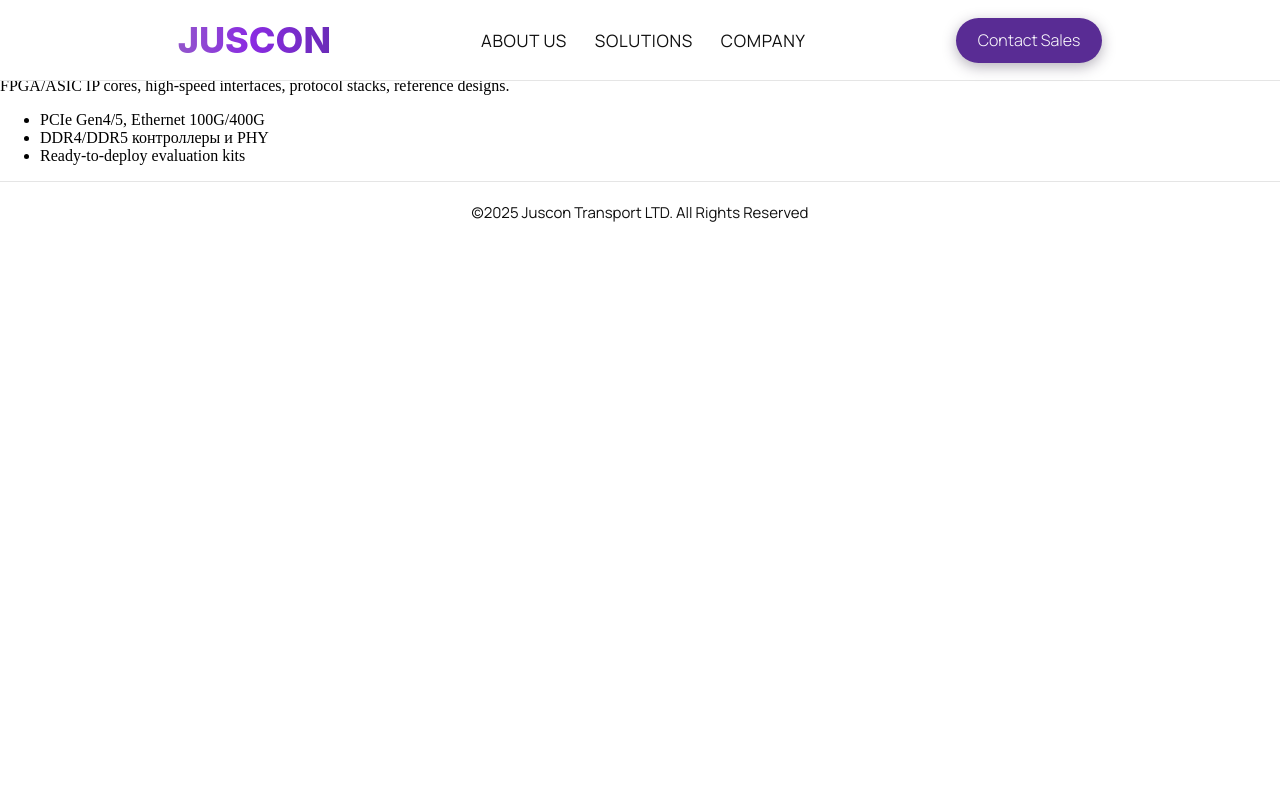
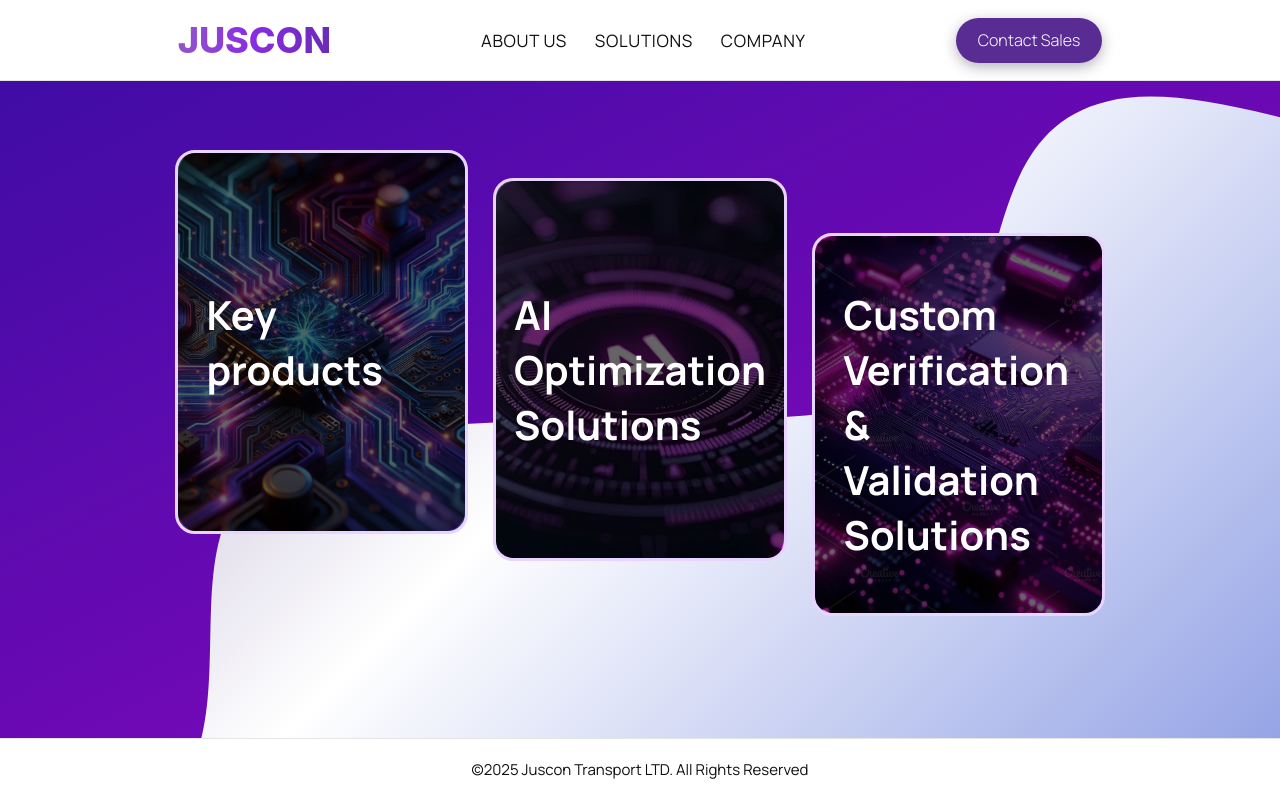
Before and after one commit to blyaka/Juscon-Transport-LTD, a Django app: page /solutions/ in a window 1280 px wide. Run offline with Django 4.2, Linux system fonts and the light colour scheme; some web fonts are replaced.

Commit message:
solution (not all)

```diff
--- a/app/static/css/solutions.css
+++ b/app/static/css/solutions.css
@@ -1,133 +1,232 @@
-/* .background {
+.solutions-wrapper {
+    min-height: calc(100vh - 200px);
+    display: flex;
+    flex-direction: column;
+    padding: 40px 20px 0px 20px;
+    box-sizing: border-box;
+}
+
+.card-container {
+    display: flex;
+    justify-content: center;
+    align-items: baseline;
+    gap: 25px;
+    margin: 110px auto;
+}
+
+.card2 {
+    width: 230px;
+    height: 320px;
+    border-radius: 20px;
+    background: #e4b0fba8;
+    position: relative;
+    padding: 1.8rem;
+    border: 3px solid #e8d5ff;
+    transition: 0.5s ease-out;
+    overflow: visible;
+    background-size: cover;
+    background-position: center;
+}
+
+.card2:nth-child(1) {
+    background-image: url('/static/image/5045ecb1f507be144aeb4a3b6fc97863.jpg');
+}
+
+.card2:nth-child(2) {
+    background-image: url('/static/image/5685a7c9c5d2f1279800be672d97e1ce.jpg');
+}
+
+.card2:nth-child(3) {
+    background-image: url('/static/image/a7a2e65f1c67417deca0eb265cd3c690.jpg');
+}
+
+.card2::before {
+    content: '';
+    position: absolute;
+    top: 0;
+    left: 0;
+    width: 100%;
+    height: 100%;
+    background-color: rgba(0, 0, 0, 0.6);
+    border-radius: 20px;
+    z-index: 1;
+}
+
+.card-details {
+    color: rgb(255, 255, 255);
+    height: 100%;
+    gap: .5em;
+    display: grid;
+    place-content: center;
+    position: relative;
+    z-index: 2;
+}
+
+.card-button {
+    transform: translate(-50%, 125%);
+    width: 60%;
+    border-radius: 30px;
+    border: none;
+    background-color: #633e97;
+    color: #ffffff;
+    font-size: 18px;
+    font-family: var(--font-family-text);
+    padding: 12px 18px;
+    position: absolute;
+    left: 50%;
+    bottom: 0;
+    opacity: 0;
+    transition: 0.3s ease-out;
+    z-index: 2;
+}
+
+.text-title {
+    font-size: 40px;
+    font-family: var(--font-family-text);
+    font-weight: 700;
+}
+
+.card2:hover {
+    border-color: #3a2066c4;
+    box-shadow:
+        0 12px 40px rgba(137, 43, 226, 0.726),
+        0 0 0 1px rgba(138, 43, 226, 0.2),
+        inset 0 0 20px rgba(138, 43, 226, 0.1);
+    transform: translateY(-4px);
+
+}
+
+.card2:hover .card-button {
+    transform: translate(-50%, 50%);
+    opacity: 1;
+    box-shadow:
+        0 8px 25px rgba(138, 43, 226, 0.4),
+        0 0 20px rgba(138, 43, 226, 0.3),
+        0 0 0 1px rgba(255, 255, 255, 0.3) inset;
+    background: linear-gradient(135deg, #684c95 0%, #7746a5 100%);
+}
+
+.popup-overlay {
+    display: none;
+    position: fixed;
+    top: 0;
+    left: 0;
+    width: 100%;
+    height: 100%;
+    background-color: rgba(0, 0, 0, 0.6);
+    z-index: 1000;
+    justify-content: center;
+    align-items: center;
+}
+
+.popup {
+    padding: 40px;
+    border-radius: 18px;
+    max-width: 700px;
+    width: 100%;
+    max-height: 90vh;
+    height: auto;
+    overflow-y: auto;
+    position: relative;
+    box-shadow: 0 20px 60px rgba(0, 0, 0, 0.4);
+    display: flex;
+    flex-direction: column;
+    box-sizing: border-box;
+    backdrop-filter: blur(10px);
+    background-color: rgba(255, 255, 255, 0.741);
+    transition: 0.3s ease-out;
+    scrollbar-width: thin;
+    scrollbar-color: #967dae rgba(255, 255, 255, 0);
+}
+
+.popup:hover {
+    transform: translateY(-3px);
+}
+
+.popup-content {
+    flex: 1;
+    overflow-y: auto;
+    max-height: none;
+}
+
+.popup-content h2 {
+    font-family: var(--font-family-text);
+    font-weight: 700;
+    font-size: 30px;
+    color: #280053;
+    margin: 0 0 24px 0;
+    text-align: center;
+    letter-spacing: 0.02em;
+}
+
+.popup-content p {
+    font-family: var(--font-family-text);
+    font-weight: 600;
+    font-size: 22px;
+    color: #451071;
+    margin: 0 0 10px 0;
+    line-height: 1.3;
+    text-align: left;
+    padding-left: 20px;
+}
+
+.popup-content ul {
+    list-style: none;
+    padding-left: 0;
+    margin: 0 0 20px 0;
+}
+
+.popup-content li {
+    font-family: var(--font-family-text);
+    font-weight: 300;
+    font-size: 20px;
+    color: #290f40;
+    padding: 5px 10px 5px 20px;
+    position: relative;
+    line-height: 1.3;
+    transition: color 0.2s ease;
+}
+
+.close-button {
+    position: absolute;
+    top: 10px;
+    right: 10px;
+    font-size: 30px;
+    cursor: pointer;
+    background: none;
+    border: none;
+}
+
+.popup-content {
+    margin-top: 20px;
+}
+
+
+
+.contact-blob2 {
     position: absolute;
     inset: 0;
     width: 100%;
     height: 100%;
-    background: white;
-    background: radial-gradient(125% 125% at 50% 10%, #fff 40%, #63e 100%);
-    z-index: -10;
+    z-index: -1;
+    pointer-events: none;
+    background: linear-gradient(135deg, #301375, #ffffff, #2342cb);
+    background-size: 200% 200%;
+    animation: gradientFlow 10s ease infinite;
 }
 
-
-html,
-body {
-    height: 100%;
-    margin: 0;
+@keyframes gradientFlow {
+    0% {
+        background-position: 50% 50%;
     }
 
-body {
-    display: flex;
-    flex-direction: column;
-    min-height: 100vh;
+    50% {
+        background-position: 60% 40%;
     }
 
-
-.page-wrapper {
-    flex: 1;
-    display: flex;
-    flex-direction: column;
-    align-items: center;
-    justify-content: flex-start;
+    100% {
+        background-position: 50% 50%;
     }
-
-
-.hero-cta {
-    padding-top: 120px;
-    padding-bottom: 60px;
-    display: flex;
-    justify-content: center;
-}
-
-
-.cta-row {
-    width: min(1120px, 92vw);
-    display: grid;
-    grid-template-columns: repeat(3, 1fr);
-    gap: clamp(12px, 2.2vw, 24px);
-}
-
-
-.hero-btn {
-    --purp: #6633ee;
-    --txt: #1f1147;
-
-    display: flex;
-    align-items: center;
-    justify-content: center;
-
-    height: 72px;
-    padding-inline: 28px;
-    border-radius: 999px;
-
-    background: rgba(215, 190, 255, 0.14);
-
-    border: 1px solid rgba(255, 255, 255, .35);
-    box-shadow: 0 8px 26px rgba(102, 51, 238, .18), inset 0 1px 0 rgba(255, 255, 255, .35);
-    backdrop-filter: saturate(140%) blur(6px);
-
-
-
-    font-size: 17px;
-    font-weight: 400;
-    color: var(--txt);
-    text-align: center;
-    text-decoration: none;
-    letter-spacing: .2px;
-    font-family: var(--font-family-text);
-
-    transition: transform .25s ease, box-shadow .25s ease, background .25s ease, border-color .25s ease;
-    will-change: transform, box-shadow;
-}
-
-.hero-btn:hover,
-.hero-btn:focus-visible {
-    background: rgba(215, 190, 255, 0.275);
-    border-color: rgba(255, 255, 255, 0.6);
-    transform: translateY(-2px);
-    box-shadow: 0 14px 34px rgba(102, 51, 238, .26), inset 0 1px 0 rgba(255, 255, 255, .6);
-    outline: none;
-}
-
-.hero-btn:active {
-    transform: translateY(0);
-    box-shadow: 0 8px 22px rgba(102, 51, 238, .22);
-}
-
-
-
-.info-block {
-    min-width: 1000px;
-    padding: 28px;
-    border-radius: 16px;
-    background: rgba(255, 255, 255, 0.18);
-    border: 1px solid rgba(255, 255, 255, 0.35);
-    box-shadow: 0 20px 60px rgba(102, 51, 238, 0.25), inset 0 1px 0 rgba(255, 255, 255, 0.5);
-    backdrop-filter: blur(12px) saturate(140%);
-    -webkit-backdrop-filter: blur(12px) saturate(140%);
-    transition: all 0.3s ease;
-    min-height: 220px;
-}
-
-
-.info-panel {
-    opacity: 0;
-    transform: translateY(8px);
-    transition: opacity .25s ease, transform .25s ease;
-}
-
-.info-panel.is-active {
-    opacity: 1;
-    transform: translateY(0);
-}
-
-.info-panel[hidden] {
-    display: none;
-}
-
-
-.info-block h3 {
-    margin-top: 0;
-    font: 700 20px/1.3 system-ui, sans-serif;
 }
 
 
--- a/app/static/css/style.css
+++ b/app/static/css/style.css
@@ -1,14 +1,18 @@
-html{
-    margin: 0;
-    padding: 0;
+html {
     height: 100%;
 }
 
 body {
+    display: flex;
+    flex-direction: column;
+    overflow-x: hidden;
+    min-height: 100vh;
     margin: 0;
     padding: 0;
-    height: 100%;
-    overflow-x: hidden;
+}
+
+#content {
+    flex: 1;
 }
 
 .site-header {
@@ -250,7 +254,6 @@ body {
     width: 42px;
     height: 42px;
     margin-bottom: 8px;
-    /* ближе к тексту */
     transition: transform .3s ease, filter .3s ease;
 }
 
@@ -625,6 +628,7 @@ body {
     padding: 20px 0;
     text-align: center;
     border-top: 1px solid rgba(0, 0, 0, 0.1);
+    margin-top: auto;
 }
 
 .site-footer p {
--- a/app/templates/solutions.html
+++ b/app/templates/solutions.html
@@ -4,103 +4,145 @@
 
 {% block content %}
 
+<div class="solutions-wrapper">
+    <div class="card-container">
+
+        <div class="card2">
+            <div class="card-details">
+                <p class="text-title">Key products</p>
+            </div>
+            <button class="card-button" onclick="openPopup('popup_1')">Learn more</button>
+        </div>
 
 
-<div class="background"></div>
+        <div class="card2">
+            <div class="card-details">
+                <p class="text-title">AI Optimization Solutions</p>
+            </div>
+            <button class="card-button" onclick="openPopup('popup_2')">Learn more</button>
+        </div>
 
-<!-- КНОПКИ ПОД ХЕДДЕРОМ -->
-<div class="page-wrapper">
-    <!-- КНОПКИ -->
-    <main class="hero-cta" id="top">
-        <div class="cta-row" role="tablist" aria-label="Solutions tabs">
-            <a class="hero-btn is-active" role="tab" aria-selected="true" id="tab-key" href="#key-products"
-                data-target="key-products">Key products</a>
+        <div class="card2">
+            <div class="card-details">
+                <p class="text-title">Custom Verification & Validation Solutions</p>
+            </div>
+            <button class="card-button" onclick="openPopup('popup_3')">Learn more</button>
+        </div>
 
-            <a class="hero-btn" role="tab" aria-selected="false" id="tab-ai" href="#ai-optimization"
-                data-target="ai-optimization">AI Optimization Solutions</a>
 
-            <a class="hero-btn" role="tab" aria-selected="false" id="tab-vnv" href="#vnv" data-target="vnv">Custom
-                Verification &amp; Validation Solutions</a>
-        </div>
-    </main>
+        <svg class="contact-blob2" viewBox="0 0 900 650" preserveAspectRatio="none" aria-hidden="true">
 
-    <div class="info-block">
-        <div class="info-panel is-active" id="panel-key-products">
-            <h3>Key products</h3>
-            <p>FPGA/ASIC IP cores, high-speed interfaces, protocol stacks, reference designs.</p>
+            <defs>
+                <linearGradient id="blobGrad2" x1="0%" y1="0%" x2="100%" y2="100%">
+                    <stop offset="0%" stop-color="#3a0ca3" />
+                    <stop offset="50%" stop-color="#7209b7" />
+                    <stop offset="100%" stop-color="#4361ee" />
+
+                    <animate attributeName="x1" values="0%;20%;0%" dur="20s" repeatCount="indefinite" />
+                    <animate attributeName="y1" values="0%;20%;0%" dur="20s" repeatCount="indefinite" />
+                    <animate attributeName="x2" values="100%;80%;100%" dur="20s" repeatCount="indefinite" />
+                    <animate attributeName="y2" values="100%;80%;100%" dur="20s" repeatCount="indefinite" />
+                </linearGradient>
+            </defs>
+
+            <path fill="url(#blobGrad2)"
+                d="M 1200,0 H 0 V 700 C 220,690 109.77385,490.08243 169.77385,400.08243 229.77385,310.08243 500,360 610,330 730,300 669.05363,112.18124 779.05363,82.18124 879.05363,52.18124 1120,210 1200,150 Z" />
+
+        </svg>
+
+    </div>
+</div>
+
+
+<div class="popup-overlay" id="popup_1">
+    <div class="popup">
+        <button class="close-button" onclick="closePopup('popup_1')">×</button>
+        <div class="popup-content">
+            <h2>Информация о продукте</h2>
             <ul>
-                <li>PCIe Gen4/5, Ethernet 100G/400G</li>
-                <li>DDR4/DDR5 контроллеры и PHY</li>
-                <li>Ready-to-deploy evaluation kits</li>
             </ul>
         </div>
+    </div>
+</div>
 
-        <div class="info-panel" id="panel-ai-optimization" hidden>
-            <h3>AI Optimization Solutions</h3>
 
-            <h4>Key Directions:</h4>
-            <ul class="styled-list">
-                <li>Automated data analysis and workflow efficiency tools powered by machine learning and deep learning
+<div class="popup-overlay" id="popup_2">
+    <div class="popup">
+        <button class="close-button" onclick="closePopup('popup_2')">×</button>
+        <div class="popup-content">
+            <h2>AI Optimization Solutions</h2>
+            <p>KEY DIRECTIONS:</p>
+            <ul>
+                <li>• Automated data analysis and workflow efficiency tools powered by machine learning and deep
+                    learning
                 </li>
-                <li>Intelligent forecasting, scenario modeling, and business process optimization</li>
-                <li>AI-based solutions for demand prediction, logistics routing, and resource allocation</li>
-                <li>Hyper-personalization technologies for marketing, sales, and customer engagement</li>
-                <li>AI-driven cybersecurity for proactive threat detection and risk management</li>
-                <li>Autonomous data-driven decision-making platforms</li>
-                <li>Tools for automating documentation and technical content creation (including code, analytics, and
-                    reporting)</li>
-                <li>Seamless integration of AI with existing BI and enterprise analytics systems</li>
+                <li>• Intelligent forecasting, scenario modeling, and business process optimization</li>
+                <li>• AI-based solutions for demand prediction, logistics routing, and resource allocation</li>
+                <li>• Hyper-personalization technologies for marketing, sales, and customer engagement</li>
+                <li>• AI-driven cybersecurity for proactive threat detection and risk management</li>
+                <li>• Autonomous data-driven decision-making platforms</li>
+                <li>• Tools for automating documentation and technical content creation (including code, analytics, and
+                    reporting) </li>
+                <li>• Seamless integration of AI with existing BI and enterprise analytics systems</li>
             </ul>
-
-            <h4>Benefits:</h4>
-            <ul class="styled-list">
-                <li>Significant cost and time savings due to process automation and reduced manual labor</li>
-                <li>Enhanced accuracy and speed of critical business decisions</li>
-                <li>Increased flexibility, adaptability, and scalability of operations</li>
-                <li>Improved customer satisfaction and retention through targeted personalization</li>
-                <li>Future-proof infrastructure supporting rapid adaptation to market and technology shifts</li>
+            <p>BENEFITS:</p>
+            <ul>
+                <li>• Significant cost and time savings due to process automation and reduced manual labor</li>
+                <li>• Enhanced accuracy and speed of critical business decisions</li>
+                <li>• Increased flexibility, adaptability, and scalability of operations</li>
+                <li>• Improved customer satisfaction and retention through targeted personalization</li>
+                <li>• Future-proof infrastructure supporting rapid adaptation to market and technology shifts</li>
             </ul>
         </div>
+    </div>
+</div>
 
-        <div class="info-panel" id="panel-vnv" hidden>
-            <h3>Custom Verification & Validation</h3>
-            <p>UVM testbenches, coverage-driven verification, CI regression.</p>
+
+<div class="popup-overlay" id="popup_3">
+    <div class="popup">
+        <button class="close-button" onclick="closePopup('popup_3')">×</button>
+        <div class="popup-content">
+            <h2>Custom Verification & Validation Solutions</h2>
+            <p>MAIN COMPONENTS:</p>
             <ul>
-                <li>SystemVerilog UVM, SVA</li>
-                <li>Emulation & prototyping flows</li>
-                <li>Compliance & interoperability labs</li>
+                <li>• AI-powered test automation for functional, regression, and load testing of hardware and software
+                    systems</li>
+                <li>• Scalable frameworks supporting both pre-silicon simulation and hardware-assisted verification</li>
+                <li>• User-defined validation metrics, customizable for enterprise workflows and industry requirements
+                <li>• Real-time monitoring, detailed logging, and analytics, for deep traceability and compliance
+                    reporting</li>
+                <li>• Comprehensive security validation, including penetration testing and cybersecurity threat
+                    detection
+                </li>
+                <li>• Model validation tools measuring accuracy, performance, and reproducibility across hardware and
+                    datasets</li>
+                <li>• Continuous integration with enterprise delivery pipelines and legacy verification environments
+                </li>
+                <li>• Application-specific extendability, including support for automotive, medical, telecom, financial,
+                    and cloud sectors</li>
+
+            </ul>
+            <p>VALUE DELIVERED:</p>
+            <ul>
+                <li>• Faster product launches, reduced cost overruns, and robust post-deployment stability</li>
+                <li>• Automated framework enables rapid scaling of projects from proof-of-concept to full production
+                </li>
+                <li>• Flexible architecture: microservices, APIs, and modular integration with existing infrastructure
+                </li>
+                <li>• Reliable certification</li>
             </ul>
         </div>
     </div>
 </div>
 
 <script>
-    document.addEventListener('DOMContentLoaded', () => {
-        const buttons = document.querySelectorAll('.hero-btn');
-        const panels = document.querySelectorAll('.info-panel');
+    function openPopup(popupId) {
+        document.getElementById(popupId).style.display = 'flex';
+    }
 
-        function showPanel(id) {
-            buttons.forEach(btn => {
-                btn.classList.toggle('is-active', btn.dataset.target === id);
-            });
-            panels.forEach(p => {
-                const active = p.id === 'panel-' + id;
-                p.hidden = !active;
-                p.classList.toggle('is-active', active);
-            });
-        }
-
-        buttons.forEach(btn => {
-            btn.addEventListener('click', e => {
-                e.preventDefault();
-                showPanel(btn.dataset.target);
-            });
-        });
-
-        // старт по первой кнопке
-        showPanel('key-products');
-    });
+    function closePopup(popupId) {
+        document.getElementById(popupId).style.display = 'none';
+    }
 </script>
 
-
 {% endblock content %}
```
Also changed, not shown: other parts of app/static/css/solutions.css (+98 -14 lines), app/static/image/5045ecb1f507be144aeb4a3b6fc97863.jpg (added), app/static/image/5685a7c9c5d2f1279800be672d97e1ce.jpg (added), app/static/image/a7a2e65f1c67417deca0eb265cd3c690.jpg (added). Lines whose indentation alone changed are shown as unchanged.
